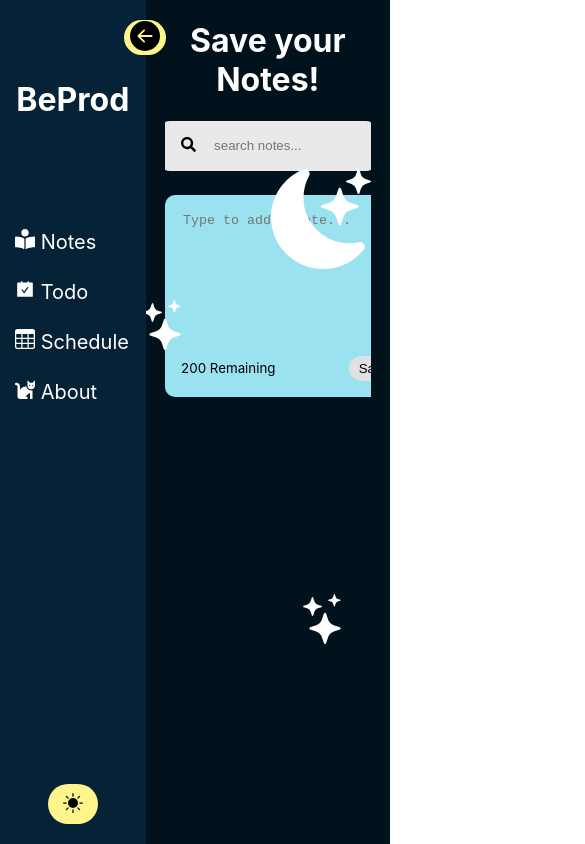
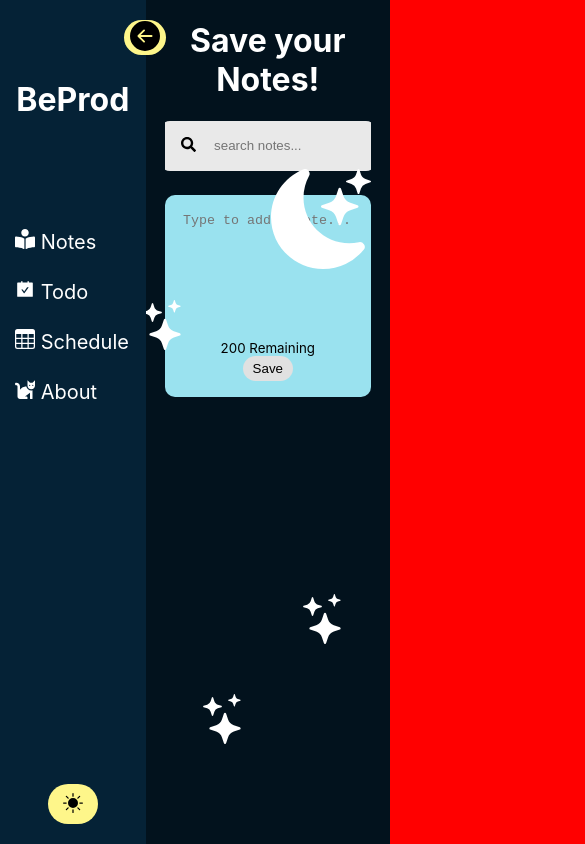
Before and after one commit to reignerlastimosa/Be-Productivo, a React (Create React App) app: page / in a window 390 px wide. Shown: the top 844 px of the page, 585 px wide, since content can reach past the window. Built offline with nearby package versions, Linux system fonts and the light colour scheme.

Commit message:
version 3 - fixed mobile view - 11/02/2023

```diff
--- a/src/App.scss
+++ b/src/App.scss
@@ -1,3 +1,4 @@
+
 
 
 body {
@@ -7,6 +8,7 @@
 		'Roboto', 'Oxygen', 'Ubuntu', 'Cantarell', 'Fira Sans',
 		'Droid Sans', 'Helvetica Neue', sans-serif;
 
+		background-color: red;
 
 
 }
@@ -62,7 +64,7 @@
 .star-5{
 	position:absolute;
 	color:white;
-	left:700px;
+	left:200px;
 	bottom:100px;
 }
 
@@ -282,6 +284,8 @@
 
 .dark-mode {
 
+
+
 	.credits{
 
 		color:white;
@@ -390,8 +394,13 @@
 	}
 
 }
+.dark-mode h1 {
+	color: white;
+}
 
 .light-mode{
+
+
 
 	.credits{
 
@@ -455,9 +464,7 @@
 		display:none;
 	}
 }
-.dark-mode h1 {
-	color: white;
-}
+
 .container {
 	width:100%;
 	display:flex;
@@ -550,7 +557,7 @@
 		margin-top:50px;
 		width:100%;
 		text-align: center;
-
+		margin-bottom:20px;
 		.completed{
 			text-decoration: line-through;
 			color:green;
@@ -600,13 +607,15 @@
 
 	display: grid;
 	grid-gap: 1rem;
-	grid-template-columns: repeat(
-		auto-fill,
-		minmax(250px, 1fr)
+	grid-template-columns: repeat(auto-fill, minmax(250px, 1fr)
 	);
+
+
+	margin-bottom:30px;
 }
 
 .note.new {
+
 	background-color:rgb(154, 226, 239);
 }
 
@@ -858,4 +867,22 @@
 
 
 
+	.note-footer {
+		display: flex;
+		align-items: center;
+		justify-content: space-between;
+		flex-direction: column;
+		text-align: center;
+	}
+
+	.notes-list {
+
+
+		grid-template-columns: repeat(auto-fill,
+			minmax(50%, 1fr)
+		);
+
+
+	}
+
   }
--- a/src/pages/About.js
+++ b/src/pages/About.js
@@ -1,9 +1,11 @@
 import Navbar from "../components/Navbar";
 import Kitty from "./kitty/kitty.jpg";
 import { Link } from "react-router-dom";
+
 const About = ({darkMode, setDarkMode ,toggle,setToggle}) =>{
     return(
         <div className={`${darkMode ? 'dark-mode' :'light-mode'}`}>
+
 
             <div className="container">
             <Navbar setDarkMode={setDarkMode} toggle={toggle} setToggle={setToggle}/>
```
Also changed, not shown: src/components/Add.jsx (+1 -7 lines).
